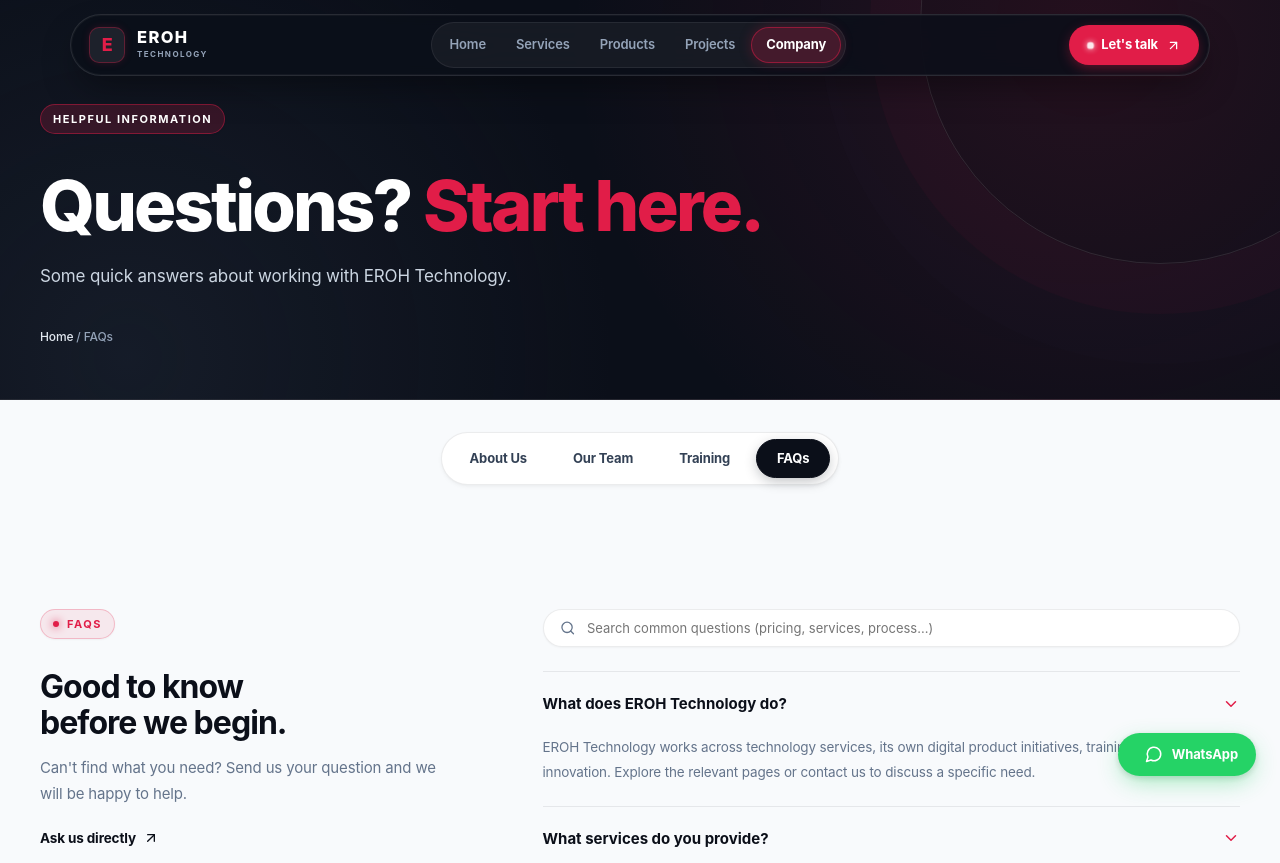
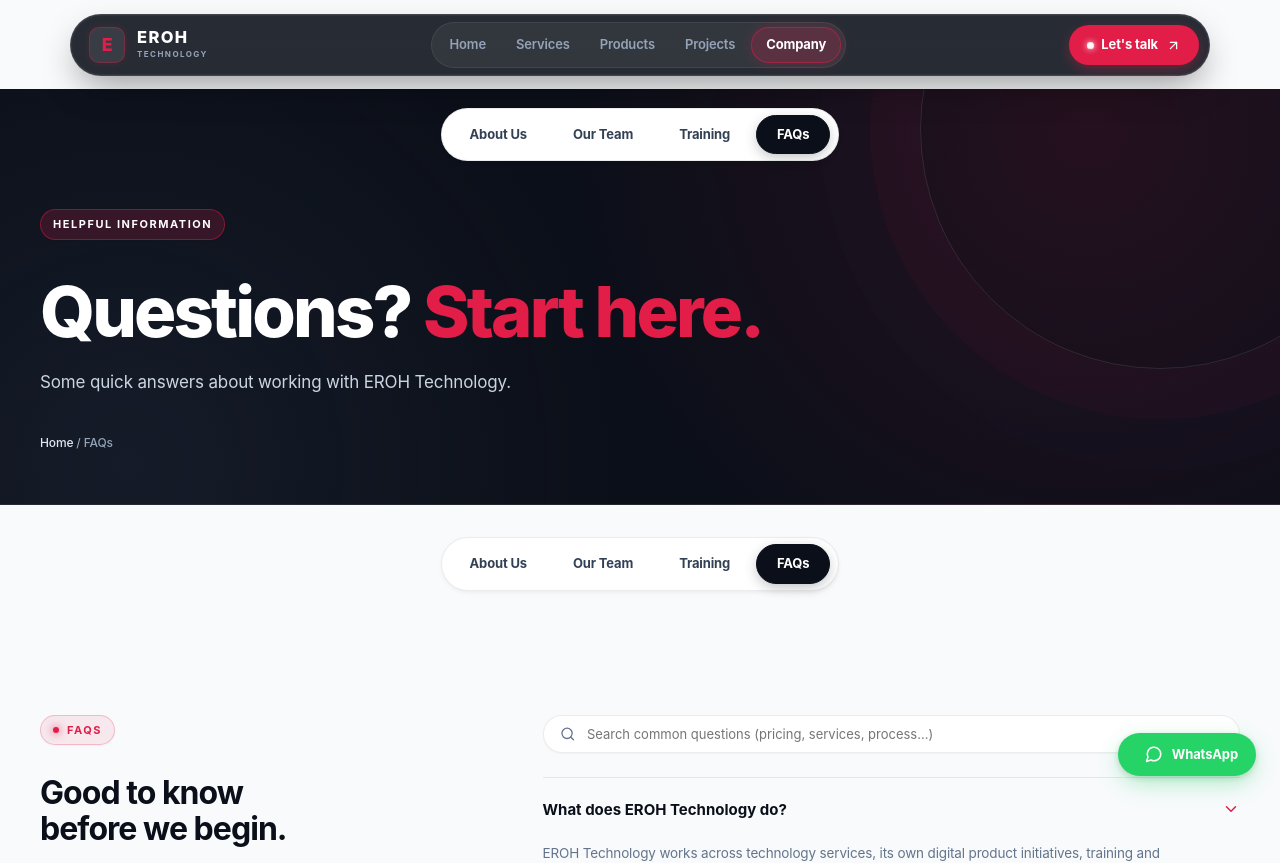
Before and after one commit to EricHOfla/Erohweb, a Next.js app: page /faq in a window 1280 px wide. Shown: the top 863 px of the page. Built offline with nearby package versions, Linux system fonts and the light colour scheme.

Commit message:
Move company subnavigation into the global header

```diff
--- a/src/components/header.tsx
+++ b/src/components/header.tsx
@@ -4,6 +4,7 @@ import Link from "next/link";
 import { usePathname } from "next/navigation";
 import { useState, useEffect } from "react";
 import { Menu, X, ArrowUpRight } from "lucide-react";
+import { Subnav, companySubnavItems } from "@/components/subnav";
 
 const primaryNav = [
   { label: "Home", href: "/" },
@@ -25,6 +26,7 @@ export function Header() {
   const [open, setOpen] = useState(false);
   const [scrolled, setScrolled] = useState(false);
   const [progress, setProgress] = useState(0);
+  const isCompanySection = ["/about", "/team", "/training", "/faq"].some((route) => path.startsWith(route));
 
   useEffect(() => {
     const handleScroll = () => {
@@ -97,6 +99,8 @@ export function Header() {
           </div>
         </div>
 
+        {isCompanySection && <Subnav items={companySubnavItems} label="Company sections" className="company-subnav" />}
+
         {/* Mobile Drawer (Organized Pillars + Subnav Groups) */}
         <div className={`mobile-nav-panel ${open ? "open" : ""}`} aria-hidden={!open}>
           <div className="mobile-nav-links">
```
